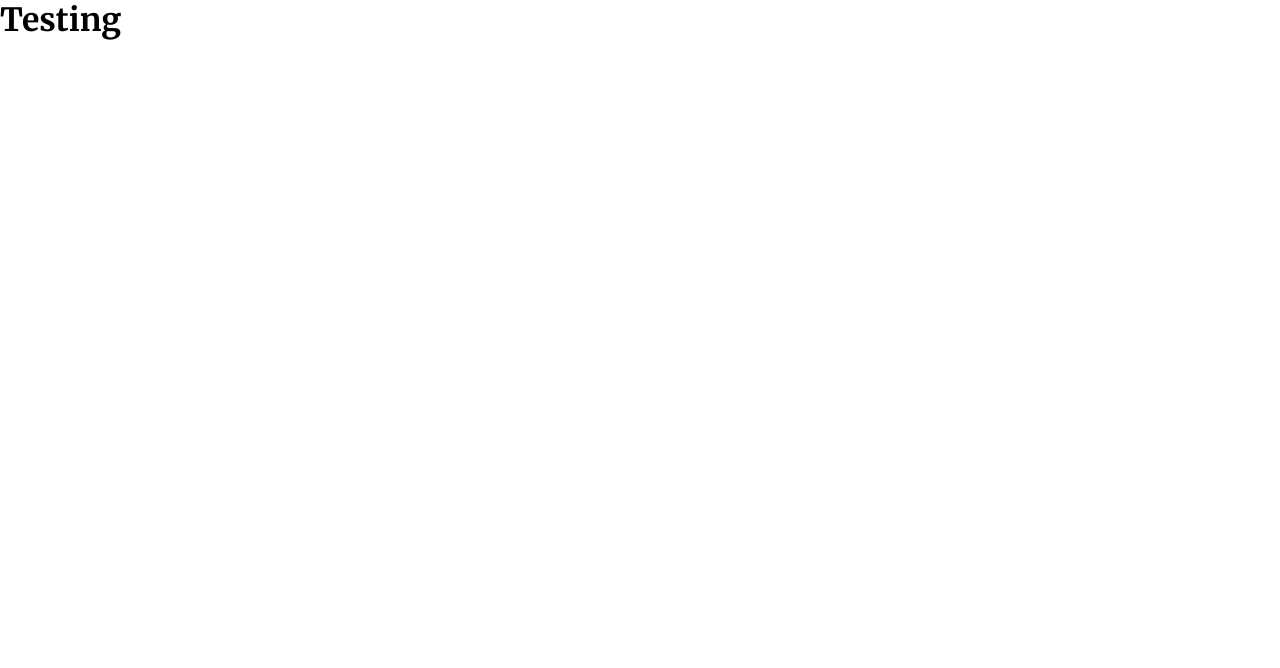
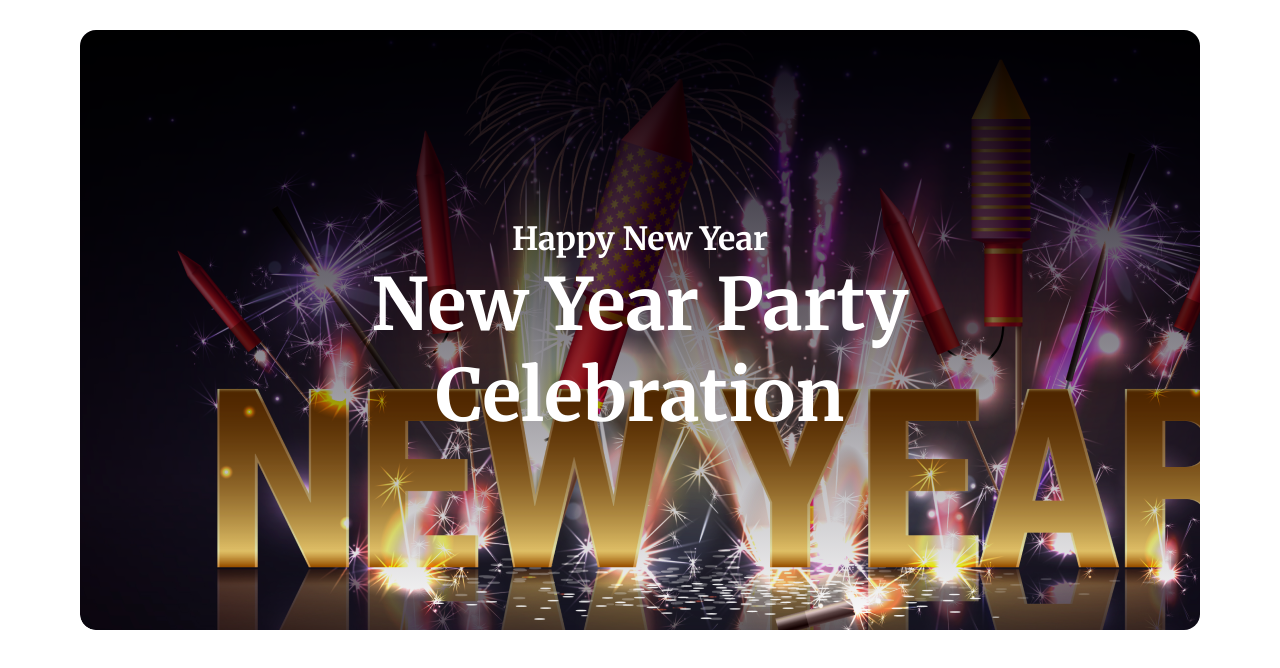
Before and after one commit to khan-shimul/A-1-New-Year, a plain HTML site: page index.html in a window 1280 px wide. Drawn offline with Linux system fonts and the light colour scheme.

Commit message:
added banner img

```diff
--- a/index.html
+++ b/index.html
@@ -7,8 +7,17 @@
     <link rel="stylesheet" href="styles/style.css">
 </head>
 <body>
-    <main>
-        <h1>Testing</h1>
+    <main class="container">
+        <section class="banner-section">
+            <div class="banner">
+                <div class="greeting">
+                    <div>
+                        <h3>Happy New Year</h3>
+                    <h1>New Year Party <br> Celebration</h1>
+                    </div>
+                </div>
+            </div>
+        </section>
     </main>
 </body>
 </html>
--- a/styles/style.css
+++ b/styles/style.css
@@ -6,3 +6,36 @@
     margin: 0;
     padding: 0;
 }
+
+.container{
+    margin: 30px 80px 0 80px;
+}
+
+/* Hero Image */
+.banner{
+    background-image: linear-gradient(180deg, #070211 0%, rgba(7, 2, 17, 0.00) 100%),
+    url('../Resources/Images/Banner\ Image.png');
+    background-blend-mode: multiply;
+    background-repeat: no-repeat;
+    background-size: cover;
+    color: white;
+    width: 100%;
+    height: 600px;
+    border-radius: 16px;
+}
+.greeting{
+    display: flex;
+    flex-direction: column;
+    height: 100%;
+    width: 100%;
+    justify-content: center;
+    align-items: center;
+}
+.greeting h3 {
+    text-align: center;
+    font-size: 32px;
+}
+.greeting h1 {
+    text-align: center;
+    font-size: 72px;
+}
```
